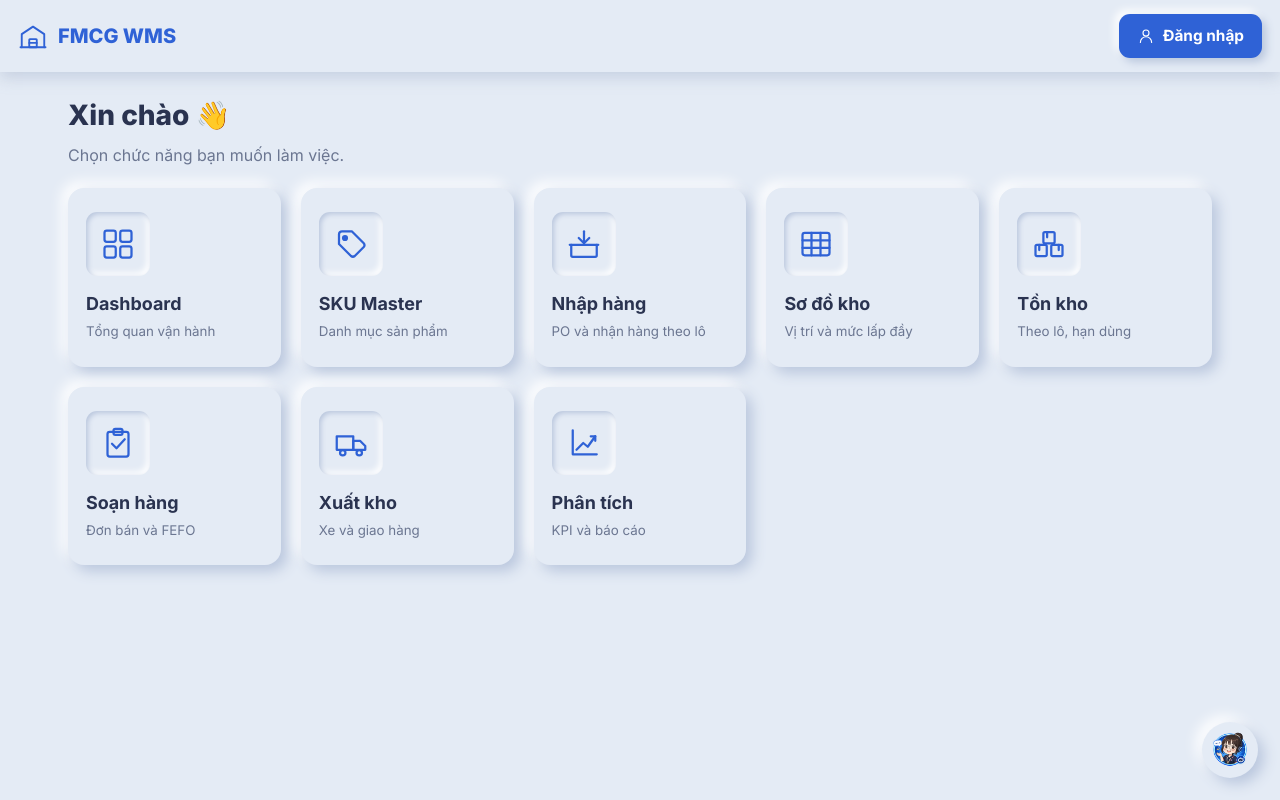
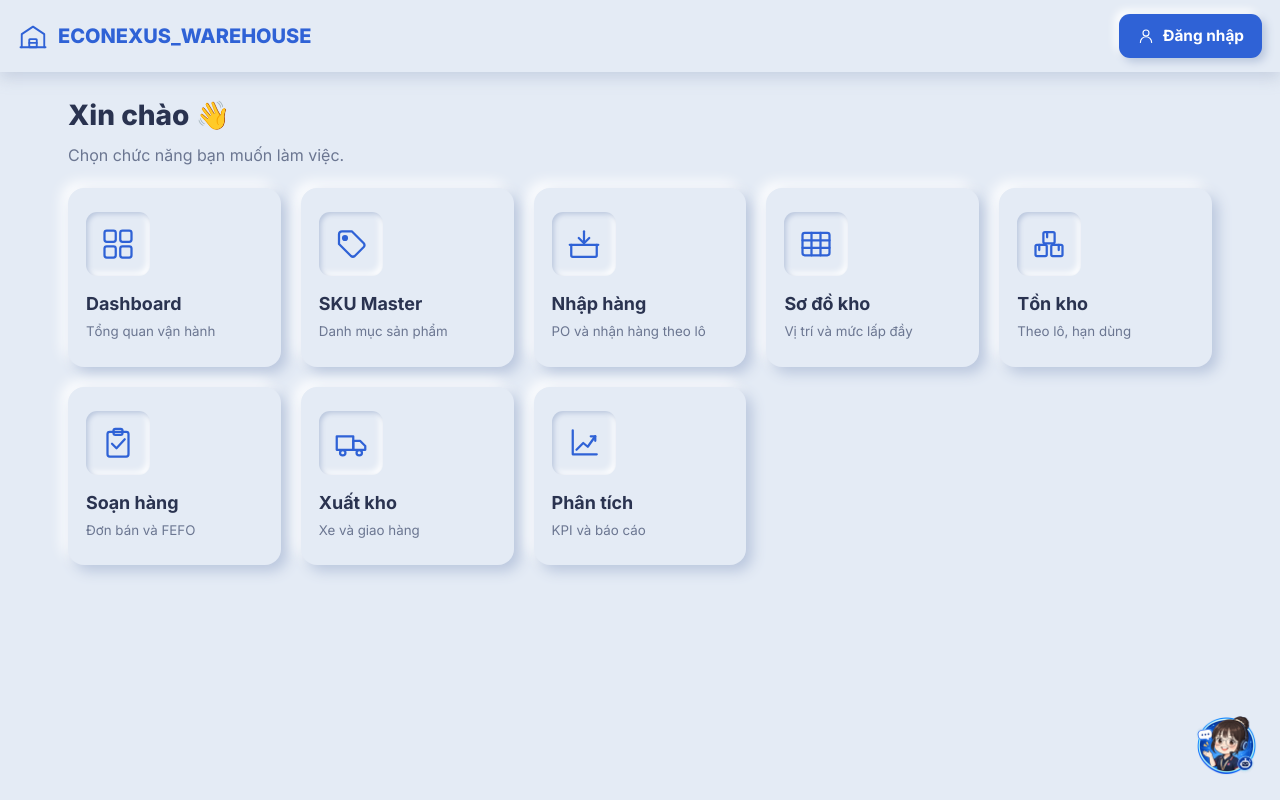
Before and after one commit to nguyenkhoiai116/StockOps, a plain HTML site: page static/index.html in a window 1280 px wide. Drawn offline with Linux system fonts and the light colour scheme.

Commit message:
update 10h27

```diff
--- a/static/css/chat.css
+++ b/static/css/chat.css
@@ -1,8 +1,8 @@
 /* ----- Khung chat nổi ở góc phải dưới ----- */
-.chat-fab { position: fixed; right: 22px; bottom: 22px; z-index: 900; width: 56px; height: 56px; border: 0;
-            border-radius: 50%; background: var(--bg); box-shadow: var(--sh-out); font-size: 1.5rem; cursor: pointer; }
+.chat-fab { position: fixed; right: 22px; bottom: 22px; z-index: 900; padding: 0; border: 0; background: none;
+            box-shadow: none; cursor: pointer; line-height: 0; }
 .chat-fab:hover { transform: translateY(-2px); }
-.chat-fab img { width: 36px; height: 36px; object-fit: contain; display: block; margin: auto; }
+.chat-fab img { width: 63px; height: 63px; object-fit: contain; display: block; }
 .chat-fab[hidden] { display: none; }
 
 .chat-box { position: fixed; right: 22px; bottom: 22px; z-index: 900; width: min(340px, calc(100vw - 32px));
--- a/static/index.html
+++ b/static/index.html
@@ -16,7 +16,7 @@
 </head>
 <body>
   <header class="top">
-    <a class="brand" href="#/"><img src="/icons/logo.svg" alt=""> <span>FMCG WMS</span></a>
+    <a class="brand" href="#/"><img src="/icons/logo.svg" alt=""> <span>ECONEXUS_WAREHOUSE</span></a>
     <button class="btn" id="loginBtn"><img src="/icons/user.svg" width="18" style="filter:brightness(0) invert(1)" alt=""> Đăng nhập</button>
   </header>
 
--- a/static/js/chat.js
+++ b/static/js/chat.js
@@ -2,7 +2,7 @@
 // Hiện tại chỉ có giao diện. Để nối Claude API sau này, chỉ cần sửa hàm `botReply` bên dưới.
 import { esc } from "./core.js";
 
-const WELCOME = "Xin chào! Tôi là trợ lý Ceer. Bạn cần hỏi gì?";
+const WELCOME = "Xin chào! Tôi là trợ lý Kvis. Bạn cần hỏi gì?";
 
 // Điểm nối API: nhận câu hỏi của người dùng, trả về câu trả lời.
 // TODO: thay phần giả lập bằng lời gọi backend, ví dụ:
@@ -20,7 +20,7 @@ export function mountChat() {
     <button class="chat-fab" id="chatFab" title="Trợ lý chat" aria-label="Mở chat"><img src="/icons/Chatbot.png" alt=""></button>
     <section class="chat-box" id="chatBox" hidden>
       <header class="chat-head">
-        <b>Trợ lý WMS</b>
+        <b>Trợ lý Kvis</b>
         <button class="chat-close" id="chatClose" aria-label="Đóng">✕</button>
       </header>
       <div class="chat-log" id="chatLog"></div>
```
